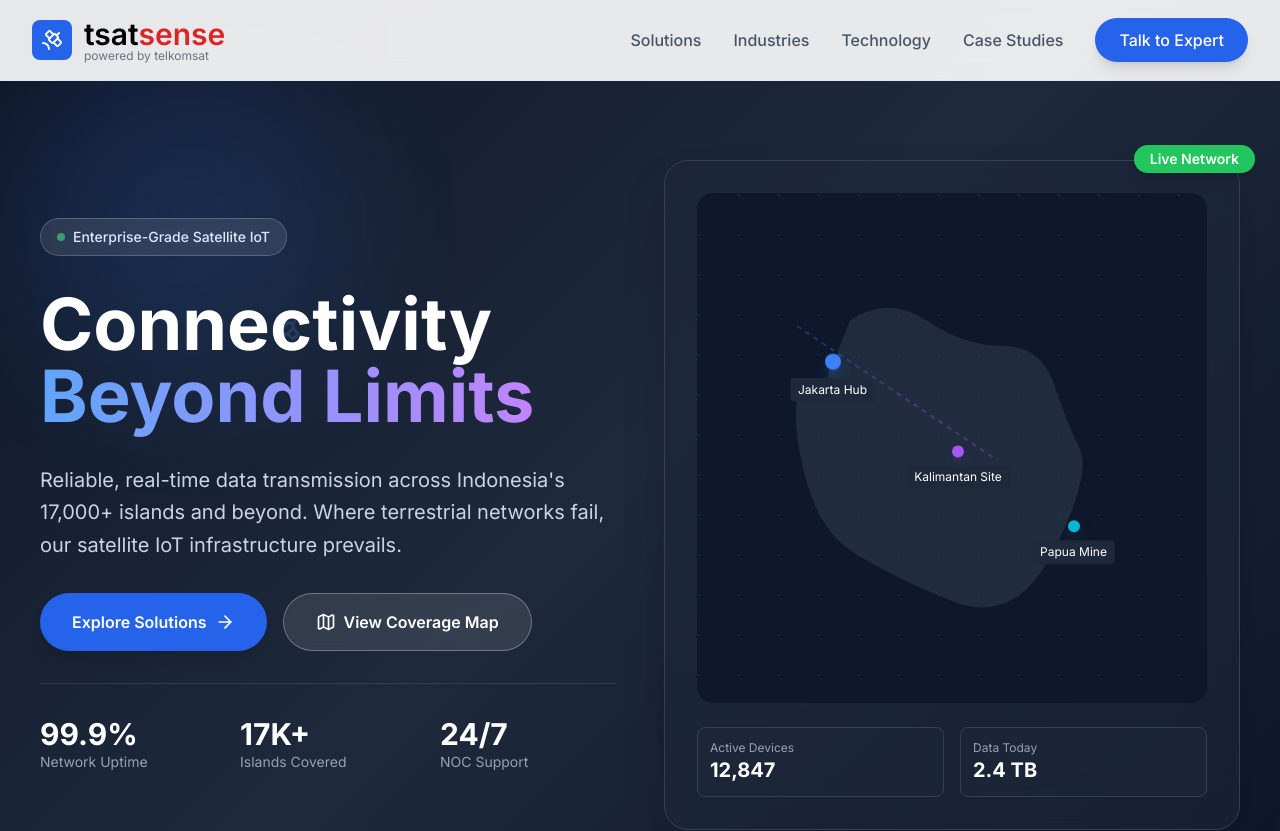
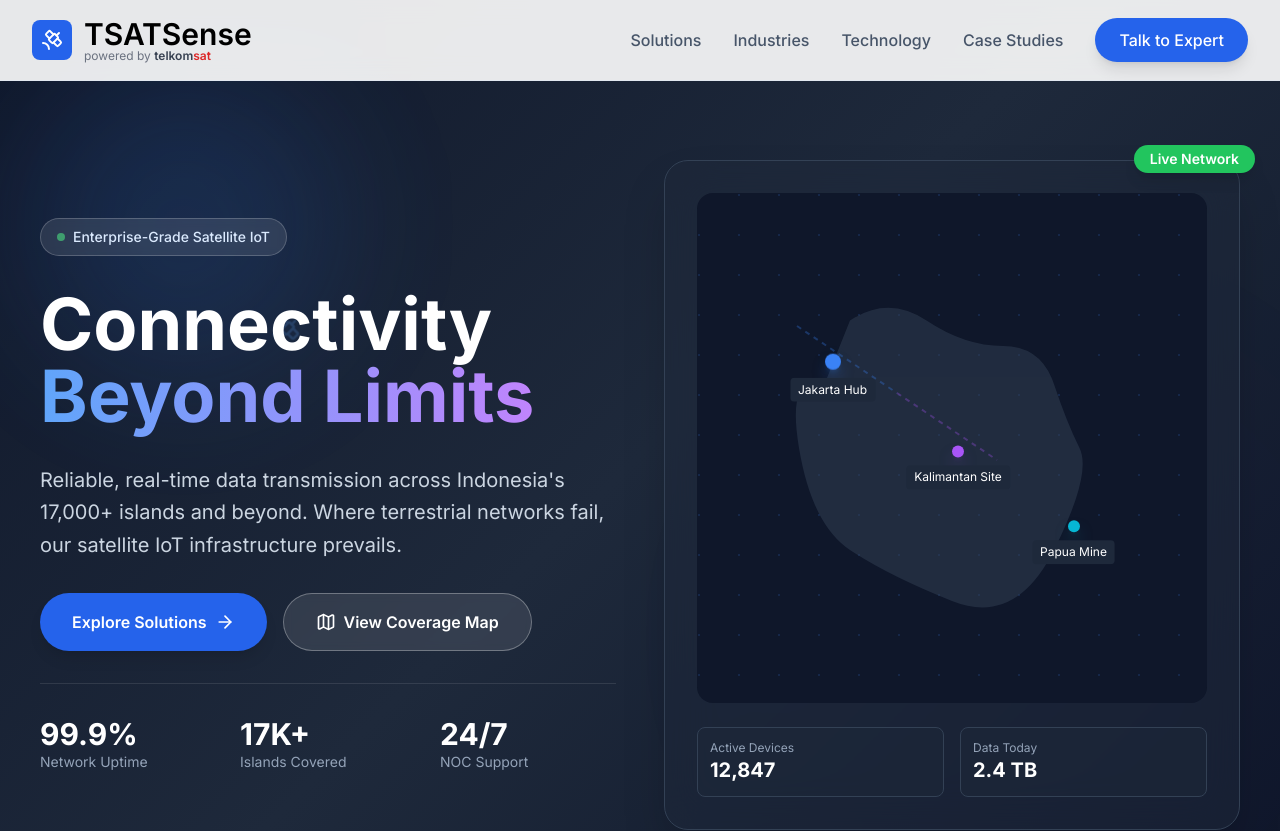
Before and after one commit to fathanzhafiri/TSATSense, a plain HTML site: page index.html in a window 1280 px wide. Shown: the top 831 px of the page. Drawn offline with nearby package versions, Linux system fonts and the light colour scheme.

Commit message:
Update index.html

```diff
--- a/index.html
+++ b/index.html
@@ -60,10 +60,12 @@
                     </div>
                     <div>
                         <span class="text-3xl font-semibold">
-                        <span class="text-black">tsat</span><span class="text-red-600">sense</span>
+                        <span class="text-black">TSATSense</span>
                       </span>
                       <span class="text-xs text-gray-500 block -mt-1">
-                        powered by telkomsat
+                          powered by <span class="font-semibold text-gray-700">
+                            telkom<span class="text-red-600">sat</span>
+                          </span>
                       </span>
                     </div>
                 </div>
```
